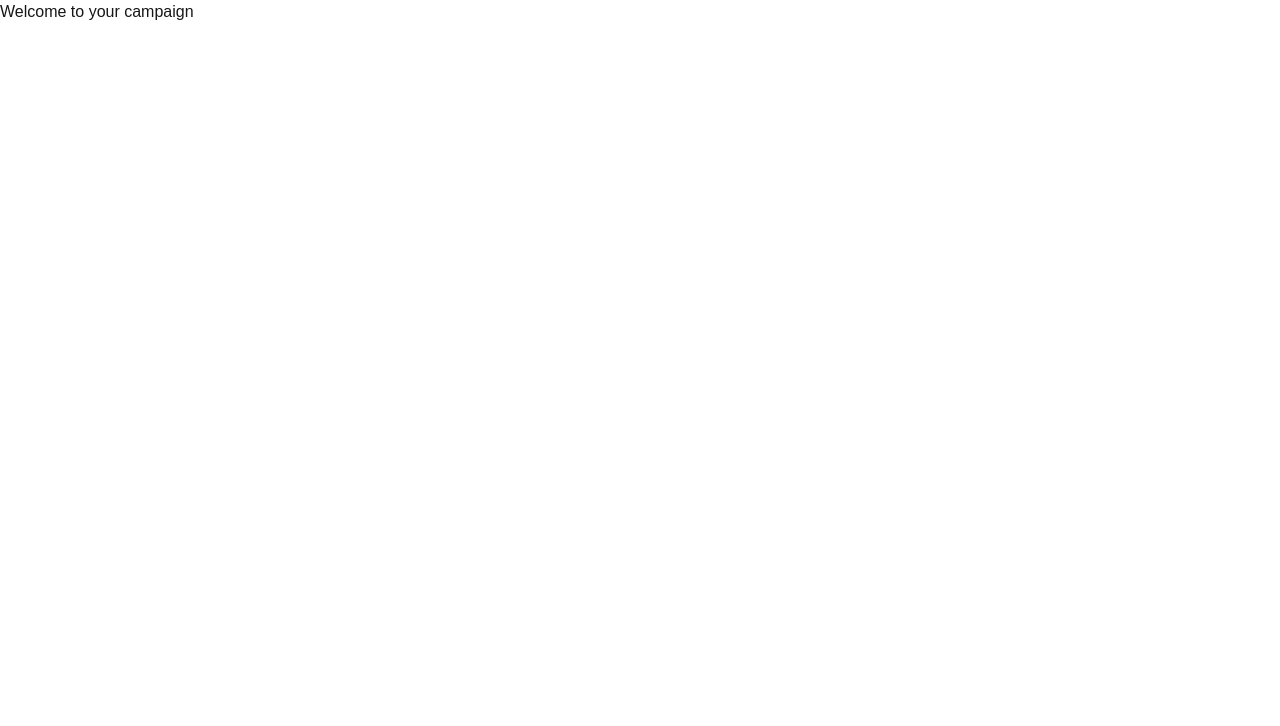
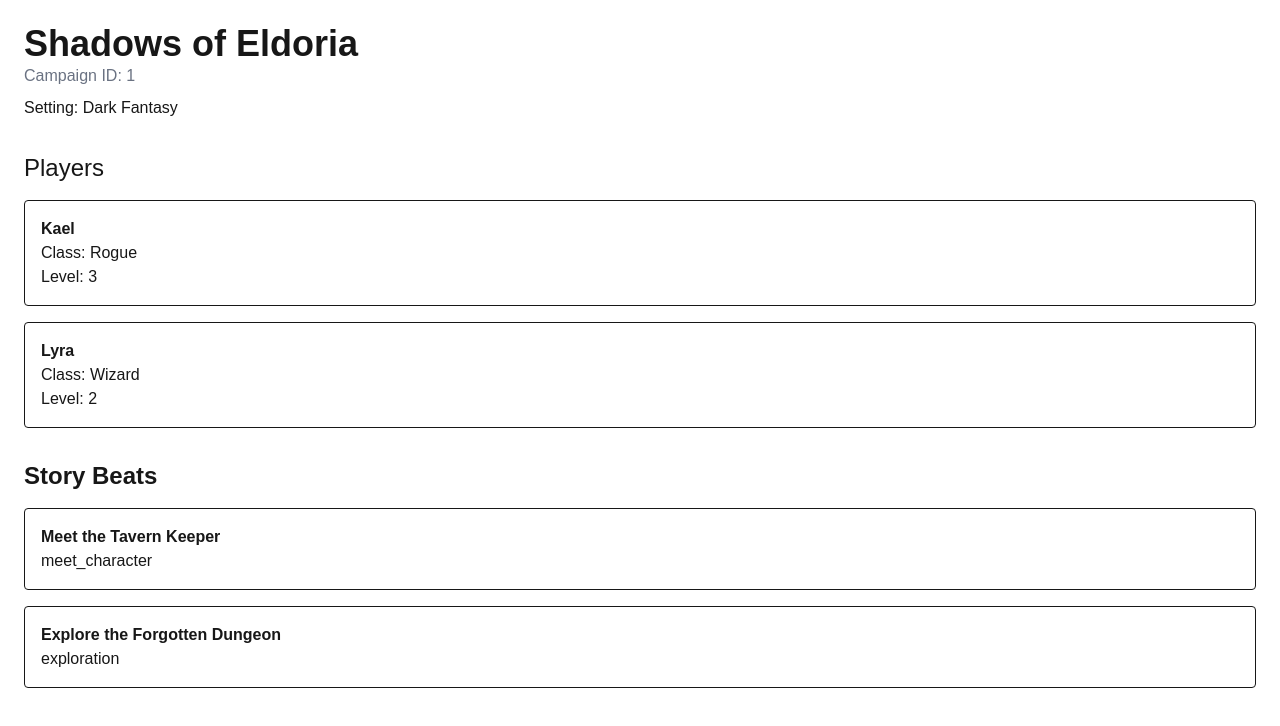
Before and after one commit to rjortega-dev/ai-dungeon-master-assistant, a Next.js app: page /campaigns/1 in a window 1280 px wide. Shown: the top 726 px of the page. Built offline with nearby package versions, Linux system fonts and the light colour scheme.

Commit message:
Adds Campaign View Page

```diff
--- a/src/app/campaigns/[campaignId]/page.tsx
+++ b/src/app/campaigns/[campaignId]/page.tsx
@@ -1,5 +1,117 @@
-export default function Campaign() {
+type CampaignPageProps = {
+  params: {
+    campaignId: string;
+  };
+};
+
+
+export default function CampaignPage({
+  params,
+}: CampaignPageProps) {
+  const { campaignId } = params;
+
+  // Placeholder campaign data
+  const campaign = {
+    id: campaignId,
+
+    name: "Shadows of Eldoria",
+
+    setting: "Dark Fantasy",
+
+    players: [
+      {
+        name: "Kael",
+        characterClass: "Rogue",
+        level: 3,
+      },
+
+      {
+        name: "Lyra",
+        characterClass: "Wizard",
+        level: 2,
+      },
+    ],
+
+    storyBeats: [
+      {
+        title: "Meet the Tavern Keeper",
+        type: "meet_character",
+      },
+
+      {
+        title: "Explore the Forgotten Dungeon",
+        type: "exploration",
+      },
+    ],
+  };
+
   return (
-    <div>Welcome to your campaign</div>
-  )
+    <main className="p-6 space-y-8">
+      <section>
+        <h1 className="text-4xl font-bold">
+          {campaign.name}
+        </h1>
+
+        <p className="text-gray-500">
+          Campaign ID: {campaign.id}
+        </p>
+
+        <p className="mt-2">
+          Setting: {campaign.setting}
+        </p>
+      </section>
+
+      <section className="space-y-4">
+        <h2 className="text-2xl font-bolt">
+          Players
+        </h2>
+
+        <div className="grid gap-4">
+          {campaign.players.map(
+            (player, index) => (
+              <div
+                key={index}
+                className="border p-4 rounded"
+              >
+                <h3 className="font-bold">
+                  {player.name}
+                </h3>
+
+                <p>
+                  Class:{" "}
+                  {player.characterClass}
+                </p>
+
+                <p>
+                  Level: {player.level}
+                </p>
+              </div>
+            )
+          )}
+        </div>
+      </section>
+
+      <section className="space-y-4">
+        <h2 className="text-2xl font-bold">
+          Story Beats
+        </h2>
+        <div className="grid gap-4">
+          {campaign.storyBeats.map(
+            (beat, index) => (
+              <div
+                key={index}
+                className="border p-4 rounded"
+              >
+                <h3 className="font-bold">
+                  {beat.title}
+                </h3>
+
+                <p>{beat.type}</p>
+              </div>
+            )
+          )}
+        </div>
+      </section>
+    </main>
+  );
 }
--- a/src/app/components/StoryBeatForm.tsx
+++ b/src/app/components/StoryBeatForm.tsx
@@ -118,7 +118,7 @@ export default function StoryBeatForm({
             )
           }
           placeholder="Objectives, notes, required events..."
-          className="border px-3 py-2 rounded w-full min-h-[120px]"
+          className="border px-3 py-2 rounded w-full min-h-30"
         />
     </div>
   )
```
